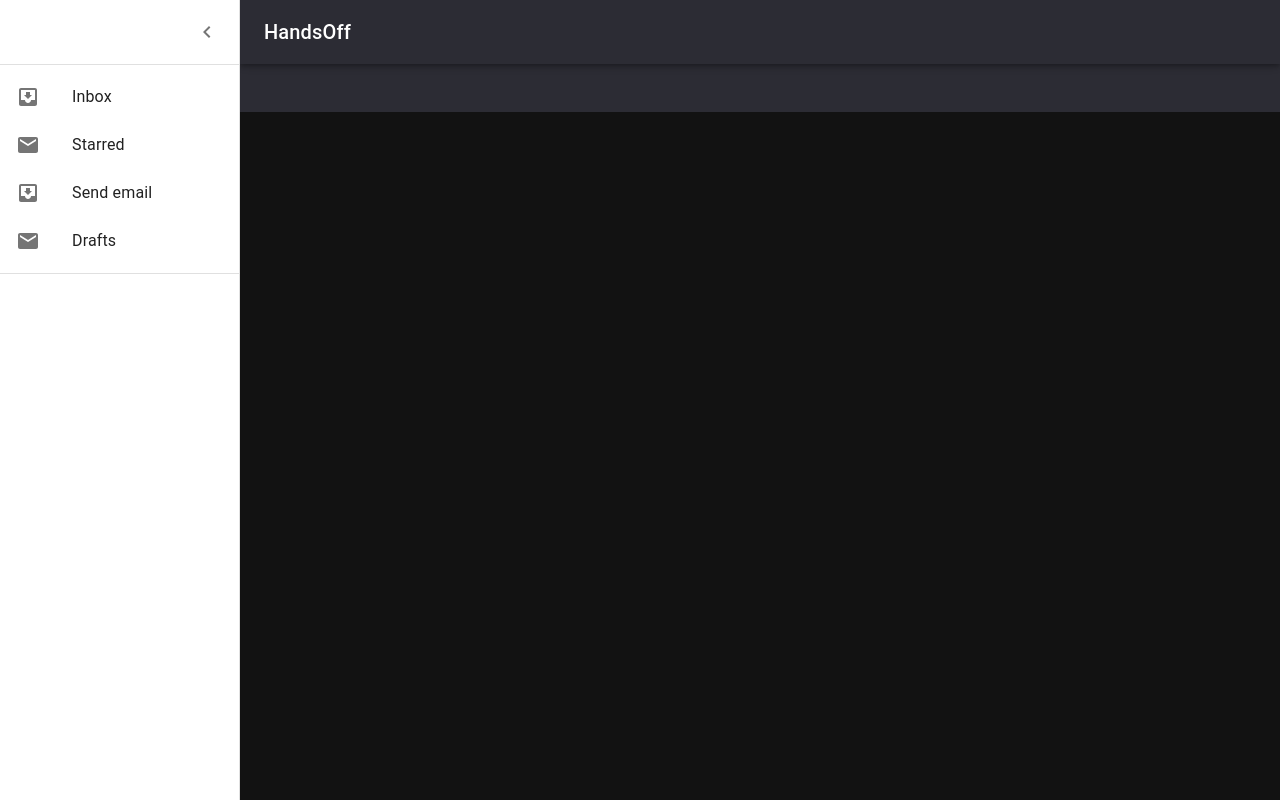
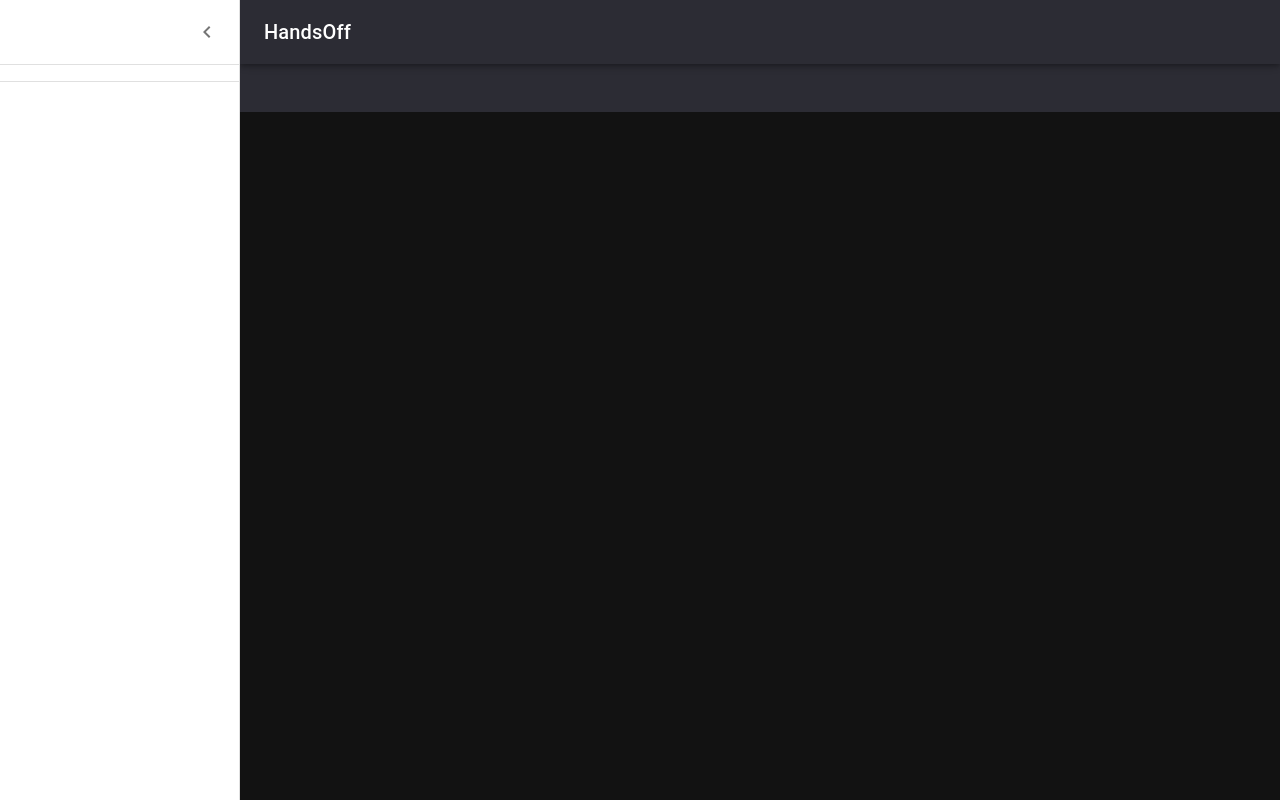
Before and after one commit to cfg2020apac/team-25, a React (Create React App) app in the folder webapp/: page /error in a window 1280 px wide. Both pictures are taken after a click on the button "open drawer". Built offline with nearby package versions, Linux system fonts and the light colour scheme.

Commit message:
sidebar words

```diff
--- a/webapp/src/Components/TopNav/index.tsx
+++ b/webapp/src/Components/TopNav/index.tsx
@@ -102,7 +102,7 @@
     type = "HandsOff";
   else if(type == "ngo"){
     type = "Partner";
-    sideBarList = ['Volunteer Services Request Form', 'User Details'];
+    sideBarList = ['Volunteer Services Request Form'];
   }
   else if(type == "admin")
     type = "Adminstrator";
@@ -149,10 +149,9 @@
         </div>
         <Divider />
         <List>
-          {['Inbox', 'Starred', 'Send email', 'Drafts'].map((text, index) => (
+          {sideBarList.map((text, index) => (
             <ListItem button key={text}>
-              <ListItemIcon>{index % 2 === 0 ? <InboxIcon /> : <MailIcon />}</ListItemIcon>
-              <ListItemText primary={text} />
+              {text}
             </ListItem>
           ))}
         </List>
```
